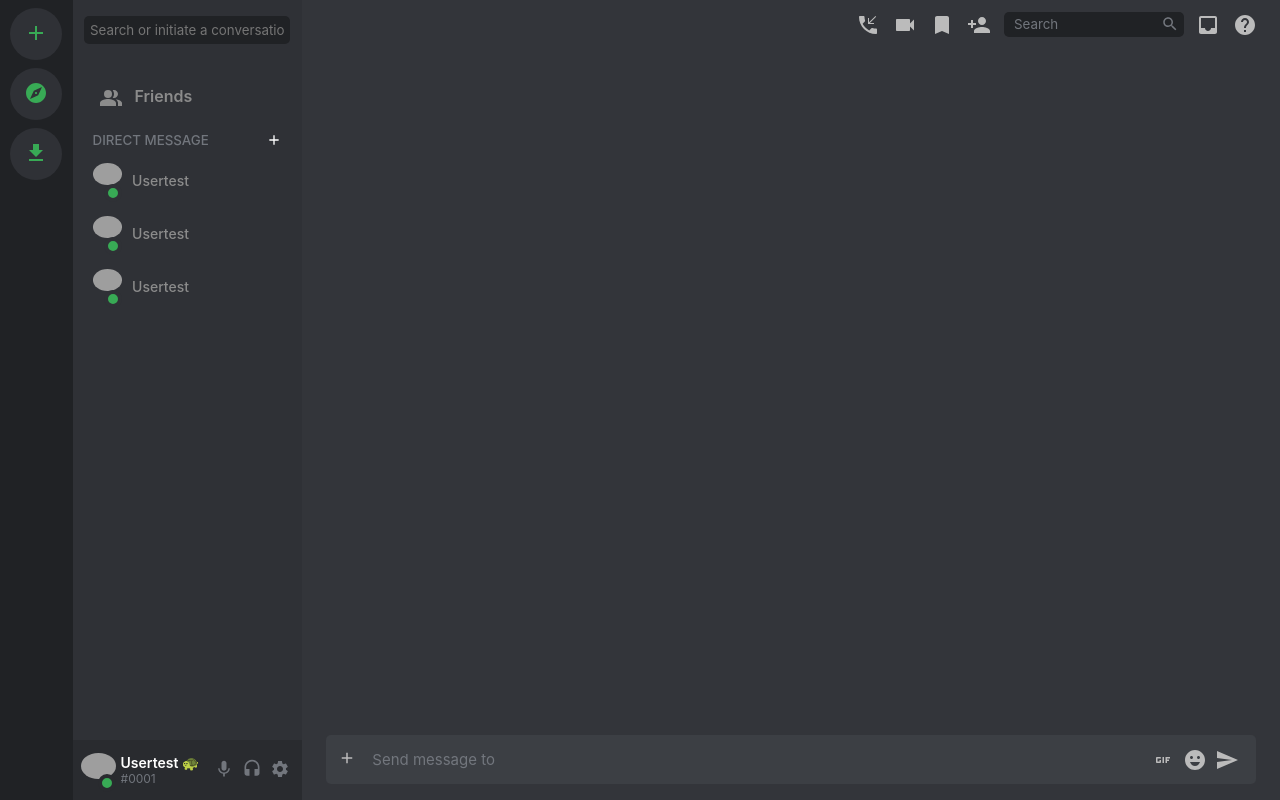
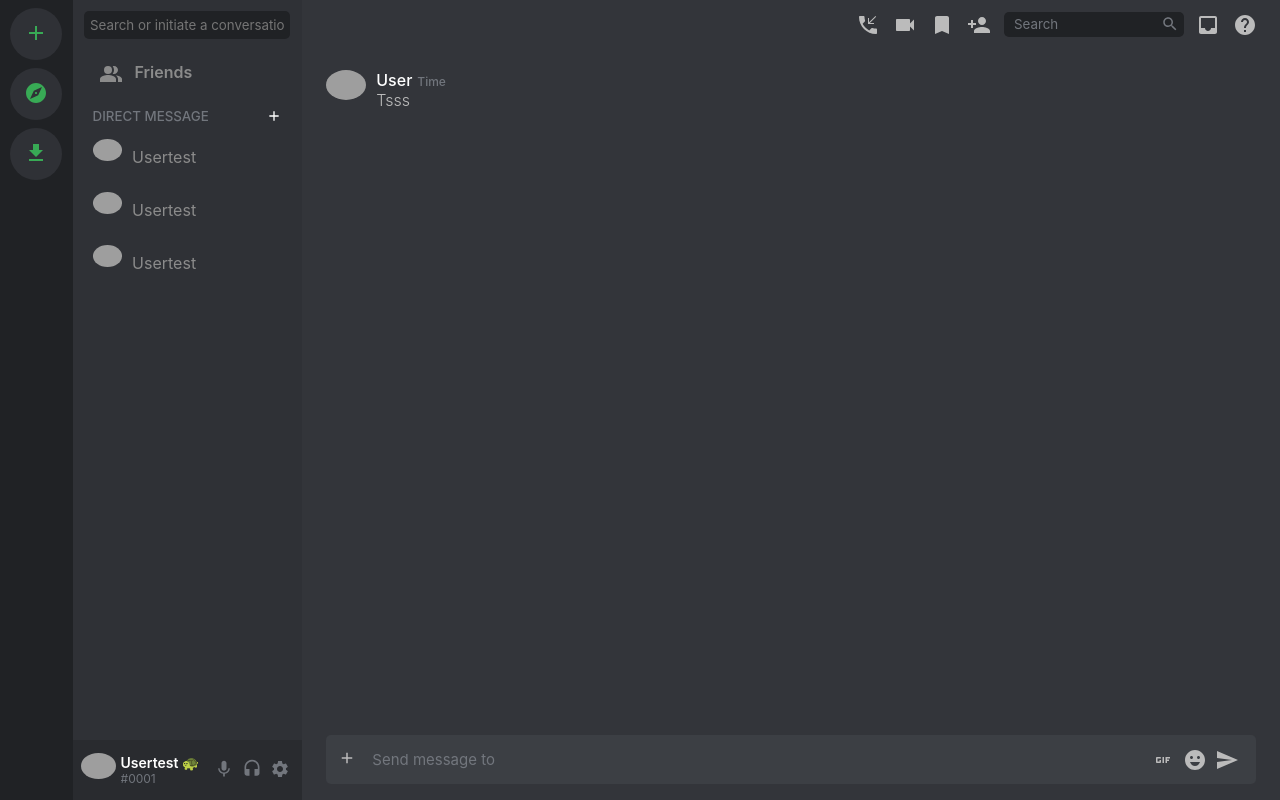
Before and after one commit to DanSalazar/Discord-clone, a React (Create React App) app: page / in a window 1280 px wide. Built offline with nearby package versions, Linux system fonts and the light colour scheme; grey boxes are pictures that could not be loaded.

Commit message:
Finish the chat view with messages

```diff
--- a/src/components/Avatar/Avatar.js
+++ b/src/components/Avatar/Avatar.js
@@ -3,10 +3,10 @@
 
 const URL_IMAGE = 'https://cdn.discordapp.com/avatars/663749915599568946/bbaa8746fcc5d66a82b7165c97d11f92.png?size=512'
 
-function Avatar ({colorBg, children}) {
+function Avatar ({width, height, colorBg, children}) {
     return (
-        <AvatarWrapper>
-            <AvatarStatusUser colorBg={colorBg} />
+        <AvatarWrapper width={width} height={height}>
+            {/* <AvatarStatusUser colorBg={colorBg} /> */}
             <AvatarImg src={URL_IMAGE} />
         </AvatarWrapper>
     )
--- a/src/components/Avatar/avatarStyles.js
+++ b/src/components/Avatar/avatarStyles.js
@@ -3,8 +3,8 @@
 export const AvatarWrapper = styled.div`
     border-radius: 50%;
     display: inline-block;
-    width:35px;
-    height: 35px;
+    width: ${props => props.width ? props.width : '35px'};
+    height: ${props => props.height ? props.width : '35px'};
     position: relative;
 `
 
--- a/src/components/Chat/Chat.js
+++ b/src/components/Chat/Chat.js
@@ -1,7 +1,8 @@
 import { Add, EmojiEmotions, Gif, Send } from '@material-ui/icons'
 import React from 'react'
+import ChatBox from './ChatBox'
 import ChatHeader from './ChatHeader'
-import { ChatBox, ChatInputBox, ChatInputControls, ChatInputControlsWrapper, ChatInputDragAndDrog, ChatInputMessage, ChatView } from './chatStyles'
+import { ChatInputBox, ChatInputControls, ChatInputControlsWrapper, ChatInputDragAndDrog, ChatInputMessage, ChatView } from './chatStyles'
 
 function Chat () {
     return (
--- /dev/null
+++ b/src/components/Chat/ChatBox.js
@@ -0,0 +1,16 @@
+import React from 'react'
+import { ChatBoxMessagesContent, ChatBoxWrapper } from './chatBoxStyles'
+import Avatar from '../Avatar/Avatar'
+import ChatMessage from './ChatMessage'
+
+function ChatBox () {
+    return (
+        <ChatBoxWrapper>
+            <ChatBoxMessagesContent>
+                <ChatMessage channelName="User" messageContent="Tsss"/>
+            </ChatBoxMessagesContent>
+        </ChatBoxWrapper>
+    )
+}
+
+export default ChatBox
--- a/src/components/Chat/ChatHeader.js
+++ b/src/components/Chat/ChatHeader.js
@@ -1,6 +1,6 @@
 import { Bookmark, Help, Inbox, PersonAdd, PhoneCallback, Search, Videocam } from '@material-ui/icons'
 import React from 'react'
-import { ChatHeaderWrapper, ChatHeaderInput, ChatHeaderInputBox, ChatHeaderInputIcon, ChatIcons, ChatHeaderIconsWrapper, ChatHeaderLeftPart, ChatHeaderRightPart } from './chatStyles'
+import { ChatHeaderWrapper, ChatHeaderInput, ChatHeaderInputBox, ChatHeaderInputIcon, ChatIcons, ChatHeaderIconsWrapper, ChatHeaderLeftPart, ChatHeaderToolbar } from './chatStyles'
 
 
 function ChatHeader ({ channelName, channelStatus }) {
@@ -9,7 +9,7 @@
 
             <ChatHeaderLeftPart/>
 
-            <ChatHeaderRightPart>
+            <ChatHeaderToolbar>
                 <ChatHeaderIconsWrapper>
                     <ChatIcons>
                         <PhoneCallback/>
@@ -40,7 +40,7 @@
                         <Help/>
                     </ChatIcons>
                 </ChatHeaderIconsWrapper>
-            </ChatHeaderRightPart>
+            </ChatHeaderToolbar>
 
         </ChatHeaderWrapper>
     )
--- /dev/null
+++ b/src/components/Chat/ChatMessage.js
@@ -0,0 +1,26 @@
+import React from 'react'
+import { ChatMessageWrapper, ChatChannelTimestamp, ChatChannelName, ChatChannelMessage, ChannelMessageContent } from './chatBoxStyles'
+import Avatar from '../Avatar/Avatar'
+
+function ChatMessage ({ channelName, messageContent }) {
+    return (
+        <ChatMessageWrapper>
+            <Avatar width="40px" height="40px"/>
+            <ChannelMessageContent>
+                <ChatChannelName>
+                    { channelName }
+                </ChatChannelName>
+                <ChatChannelTimestamp>
+                    <span>
+                        Time
+                    </span>
+                </ChatChannelTimestamp>
+                <ChatChannelMessage>
+                    { messageContent }
+                </ChatChannelMessage>
+            </ChannelMessageContent>
+        </ChatMessageWrapper>
+    )
+}
+
+export default ChatMessage
--- /dev/null
+++ b/src/components/Chat/chatBoxStyles.js
@@ -0,0 +1,42 @@
+import styled from 'styled-components'
+
+export const ChatBoxWrapper = styled.div`
+    height: 100%;
+    overflow-y: auto;
+`
+
+export const ChatBoxMessagesContent = styled.div`
+    width: 100%;
+`
+
+export const ChatMessageWrapper = styled.div`
+    display: flex;
+    width: 95%;
+    margin: 18px auto;
+    align-items: center;
+`
+
+export const ChannelMessageContent = styled.div`
+    margin: 0 10px;
+`
+
+export const ChatChannelName = styled.p`
+    font-weight: 500;
+    display: inline-block;
+    margin: 0;
+    color: var(--text-primary);
+`
+
+export const ChatChannelTimestamp = styled.time`
+    color: var(--text-secondary);
+    font-size: 0.75em;
+    font-weight: 500;
+    margin: 0 5px;
+`
+
+export const ChatChannelMessage = styled.div`
+    color: var(--text-primary-alt);
+    margin: 0;
+    font-weight: 300;
+    font-size: 16px;
+`
--- a/src/components/Chat/chatStyles.js
+++ b/src/components/Chat/chatStyles.js
@@ -49,7 +49,7 @@
 export const ChatHeaderLeftPart = styled.div`
 `
 
-export const ChatHeaderRightPart = styled.div`
+export const ChatHeaderToolbar = styled.div`
     display: flex;
 `
 
@@ -94,14 +94,10 @@
     }
 `
 
-export const ChatBox = styled.div`
-    height: 100%;
-`
-
 export const ChatInputBox = styled.div`
     background: var(--chat-input-background);
+    display: flex;
     width: 95%;
-    display: flex;
     margin: auto;
     height: 55px;
     padding: 6px;
--- a/src/components/PrivateChannels/privateChannelsStyles.js
+++ b/src/components/PrivateChannels/privateChannelsStyles.js
@@ -31,6 +31,6 @@
     color: var(--text-channels);
     display: inline-block;
     margin: 0 10px;
-    font-weight: 500;
-    font-size: 0.875em;
+    font-weight: 400;
+    font-size: 1em;
 `
--- a/src/components/Sidebar/sidebarStyles.js
+++ b/src/components/Sidebar/sidebarStyles.js
@@ -7,7 +7,7 @@
 `
 
 export const SidebarHeader = styled.div`
-    height: 60px;
+    height: 50px;
     display: grid;
     place-items: center;
     width: 100%;
@@ -25,7 +25,7 @@
 `
 
 export const SidebarContent = styled.div`
-    padding: 0.875em;
+    padding: 0 0.875em;
 `
 
 export const SidebarChannelsWrapper =  styled.div`
--- a/src/global.css
+++ b/src/global.css
@@ -3,9 +3,10 @@
     --backgrond-primary: #36393f;
     --background-secondary: #2f3136;
     --background-secondary-alt: #292b2f;
-    --background-tertiary: #33353a;
     --background-primary-hover: #36393f75;
     --background-secondary-hover: #2f313675;
+    --background-tertiary: #33353a;
+    --background-tertiary-hover: #2e2f35;
     --border-header: #181818;
     --text-primary: #fff;
     --text-primary-alt: #bbbbbb;
```
